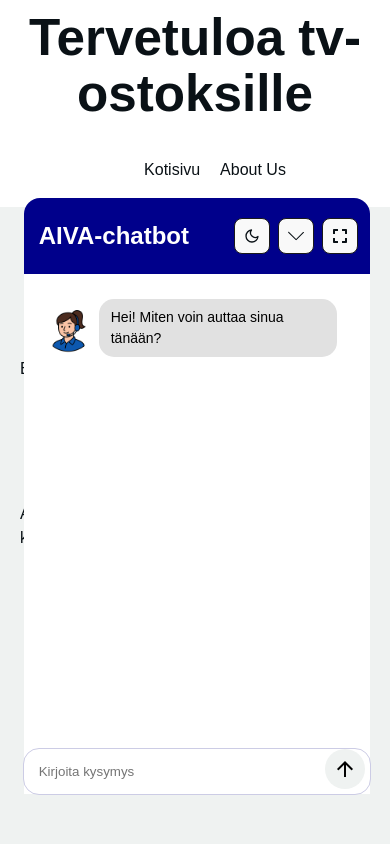
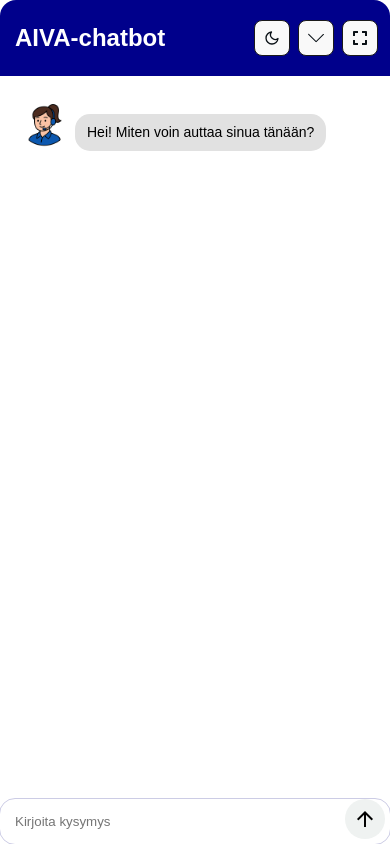
Before and after one commit to wilsq/Aiva, a React (Vite) app in the folder aiva-chatbot/: page / in a window 390 px wide. Built offline with nearby package versions, Linux system fonts and the light colour scheme.

Commit message:
- implemented proper mobile responsiveness: chat now occupies all of browser window by default on small screens

```diff
--- a/aiva-chatbot/frontend/src/App.css
+++ b/aiva-chatbot/frontend/src/App.css
@@ -1,9 +1,3 @@
-@media only screen and (max-width: 600px) {
-  footer {
-    display: none;
-  }
-}
-
 body {
   font-family: Arial, Helvetica, sans-serif;
   background-color: var(--bg-alt);
@@ -192,3 +186,9 @@ footer ul {
   flex-wrap: wrap;
   justify-content: space-around;
 }
+
+@media (max-width: 600px) {
+  footer {
+    display: none;
+  }
+}
--- a/aiva-chatbot/frontend/src/components/ChatWindow.css
+++ b/aiva-chatbot/frontend/src/components/ChatWindow.css
@@ -1,10 +1,34 @@
 /*chatbotin keskustelualueen koon ja ulkonäön määrittely */
-@media only screen and (max-width: 600px) {
+@media (max-width: 600px) {
+  .html, body {
+    margin: 0;
+    padding: 0;
+    height: 100%;
+    width: 100%;
+    overflow: hidden;
+    box-sizing: border-box;
+  }
+
   .chat-window{
     position: fixed;
-    bottom: 0px;
-    right: 0px;
-    max-width: max-content;
+    top: 0;
+    left: 0;
+
+    width: 100vw;
+    height: 100dvh;
+
+    border-radius: 0;
+    margin: 0;
+
+    display: flex;
+    flex-direction: column;
+
+  }
+
+  .chat-body {
+    flex: 1;
+    overflow-y: auto;
+    margin: 0;
   }
 }
 
```
